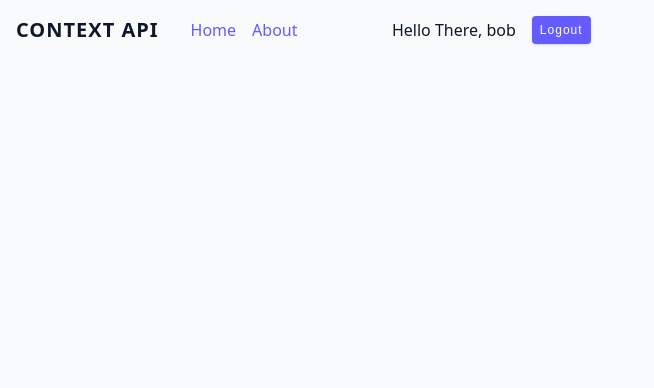
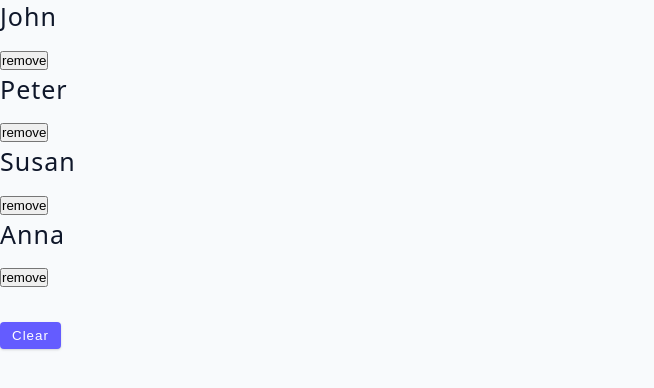
Before and after one commit to GauravPatil301/ReactJs, a React (Vite) app in the folder 03-advanced-react/: page / in a window 1280 px wide. Shown: the top 388 px of the page, without its empty margins (0-654 px from the left). Built offline with nearby package versions, Linux system fonts and the light colour scheme.

Commit message:
basic functionality of userReducer

```diff
--- a/03-advanced-react/src/App.jsx
+++ b/03-advanced-react/src/App.jsx
@@ -1,4 +1,4 @@
-import Starter from './tutorial/09-context-api/starter/Navbar'
+import Starter from './tutorial/10-useReducer/starter/01-useReducer'
 function App() {
   return (
     <>
--- a/03-advanced-react/src/tutorial/10-useReducer/starter/01-useReducer.jsx
+++ b/03-advanced-react/src/tutorial/10-useReducer/starter/01-useReducer.jsx
@@ -1,5 +1,5 @@
-import React from 'react';
-import { data } from '../../../data';
+import React from "react";
+import { data } from "../../../data";
 const ReducerBasics = () => {
   const [people, setPeople] = React.useState(data);
 
@@ -7,24 +7,41 @@
     let newPeople = people.filter((person) => person.id !== id);
     setPeople(newPeople);
   };
+
+  const clearList = () => {
+    setPeople([]);
+  };
+  const resetList = () => {
+    setPeople(data);
+  };
   return (
     <div>
       {people.map((person) => {
         const { id, name } = person;
         return (
-          <div key={id} className='item'>
+          <div key={id} className="item">
             <h4>{name}</h4>
             <button onClick={() => removeItem(id)}>remove</button>
           </div>
         );
       })}
-      <button
-        className='btn'
-        style={{ marginTop: '2rem' }}
-        onClick={() => setPeople([])}
-      >
-        clear items
-      </button>
+      {people.length < 1 ? (
+        <button
+          className="btn"
+          style={{ marginTop: "2rem" }}
+          onClick={resetList}
+        >
+          Reset
+        </button>
+      ) : (
+        <button
+          className="btn"
+          style={{ marginTop: "2rem" }}
+          onClick={clearList}
+        >
+          clear
+        </button>
+      )}
     </div>
   );
 };
```
